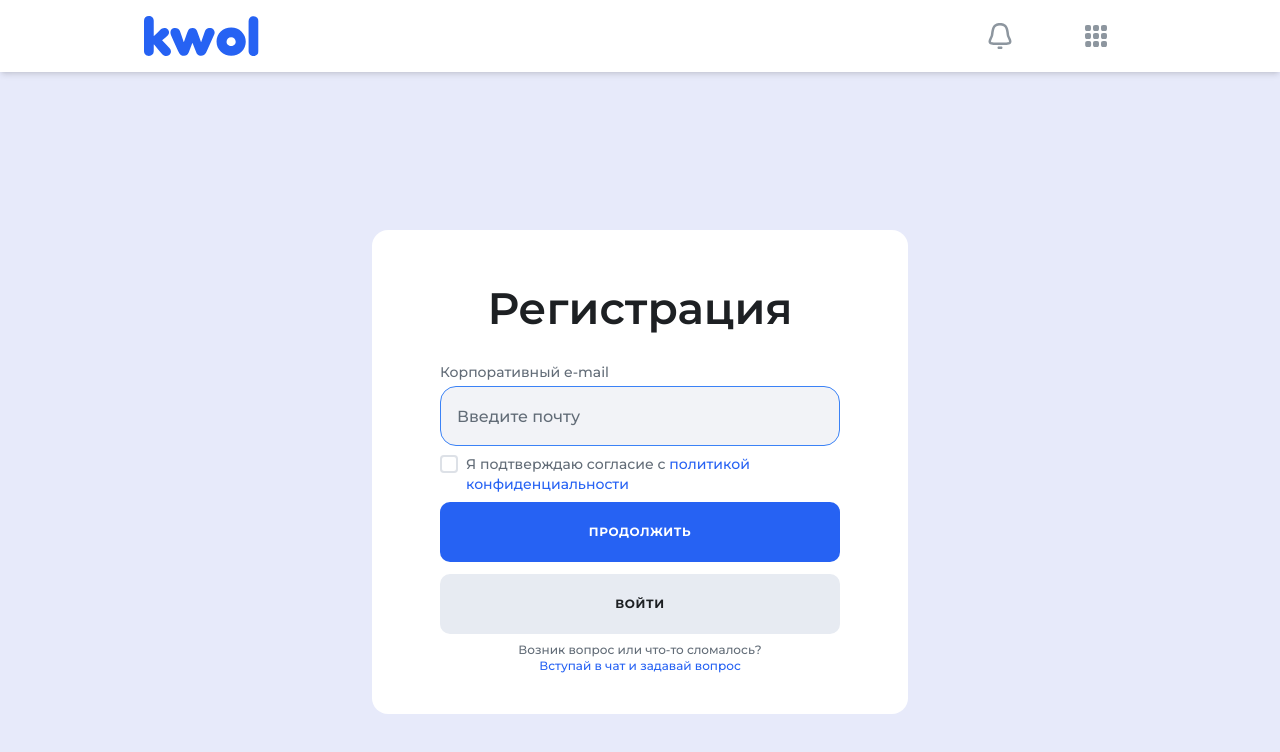
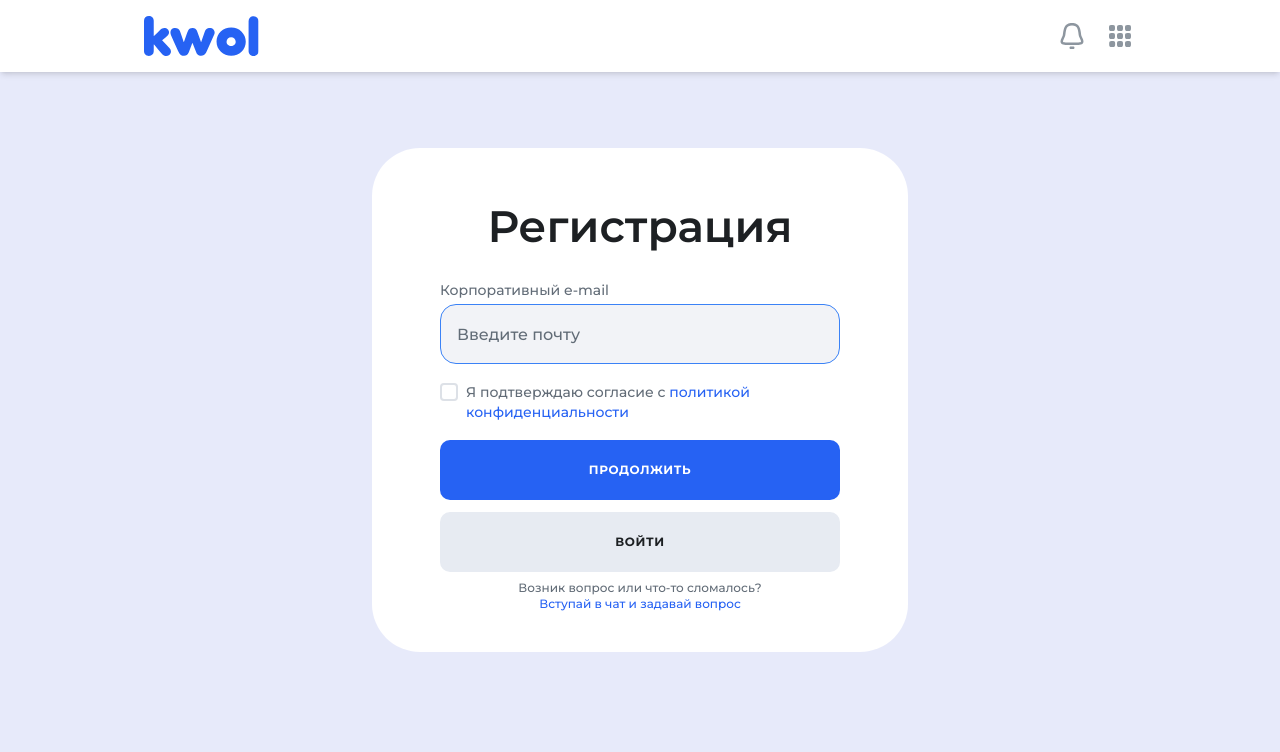
Before and after one commit to fedek1324/registrarionFormKwol, a React (Vite) app: page /registration1 in a window 1280 px wide. Shown: the top 752 px of the page. Built offline with nearby package versions, Linux system fonts and the light colour scheme.

Commit message:
fix nav and some registration issues

```diff
--- a/src/App.module.css
+++ b/src/App.module.css
@@ -15,17 +15,17 @@
 }
 
 .iconsContainer {
-  @apply hidden items-center gap-4;
+  @apply hidden;
 }
 
 @media (min-width: 768px) {
   .iconsContainer {
-    @apply flex;
+    @apply flex items-center gap-4 py-[6px];
   }
 }
 
 .navButton {
-  @apply flex justify-center items-center py-[6px];
+  @apply flex justify-center items-center p-0;
 }
 
 .icon {
--- a/src/components/Pages/Registration1/Registration1.module.css
+++ b/src/components/Pages/Registration1/Registration1.module.css
@@ -12,6 +12,10 @@
   @apply flex flex-col gap-[8px] w-full;
 }
 
+.confirmContainer {
+  @apply py-[10px]
+}
+
 .buttonContainer {
   @apply w-full pt-3 flex flex-col;
 }
--- a/src/components/Pages/Registration1/Registration1.tsx
+++ b/src/components/Pages/Registration1/Registration1.tsx
@@ -8,7 +8,6 @@ import { useLocalStorage } from "../../../hooks/useLocalStorage.ts";
 import TextInput from "../../TextInput/TextInput.tsx";
 import Checkbox from "../../Checkbox/Checkbox.tsx";
 import styles from "./Registration1.module.css";
-
 
 const formSchema = z.object({
   email: z.email("Некорректный email"),
@@ -30,20 +29,19 @@ const Registration = () => {
     resolver: zodResolver(formSchema),
     defaultValues: {
       email: email || "",
-      confirmPolicy: email ? true : undefined
+      confirmPolicy: email ? true : undefined,
     },
   });
-
 
   const onSubmit: SubmitHandler<FormSchema> = (data) => {
     console.log("Submit data", data);
     setEmail(data.email);
-    navigate('/registration2');
-  }
+    navigate("/registration2");
+  };
 
   return (
     <div className={styles.container}>
-      <form className="form" onSubmit={handleSubmit(onSubmit)}>
+      <form className="form-center" onSubmit={handleSubmit(onSubmit)}>
         <h1 className={styles.formHead + " pb-[100"}>Регистрация</h1>
         <div className={styles.mainContent}>
           <TextInput
@@ -57,6 +55,7 @@ const Registration = () => {
             <span className="error">{errors.email.message}</span>
           )}
 
+          <div className={styles.confirmContainer}>
             <Checkbox {...register("confirmPolicy")} tabIndex={2}>
               <span>
                 Я подтверждаю согласие с{" "}
@@ -66,6 +65,7 @@ const Registration = () => {
             {errors.confirmPolicy && (
               <span className="error">{errors.confirmPolicy.message}</span>
             )}
+          </div>
 
           <button tabIndex={3} type="submit" className="primary">
             Продолжить
--- a/src/components/Pages/Registration2/Registration2.tsx
+++ b/src/components/Pages/Registration2/Registration2.tsx
@@ -53,7 +53,7 @@ const Registration2 = () => {
 
   return (
     <div className={styles.container}>
-      <form className="form" onSubmit={handleSubmit(onSubmit)}>
+      <form className="form-center" onSubmit={handleSubmit(onSubmit)}>
         <h1 className={styles.formHead}>Регистрация</h1>
         <div className={styles.mainContent}>
           <TextInput
--- a/src/index.css
+++ b/src/index.css
@@ -79,11 +79,15 @@
     background-color: var(--gray-200);
   }
 
-  .form {
-    @apply bg-white rounded-[16px]
+  .form-center {
+    @apply bg-white rounded-[48px]
     flex flex-col items-center justify-center
     pt-[56px] px-[68px] pb-[40px]
     w-[536px];
+    position: absolute;
+    top: 50%;
+    left: 50%;
+    transform: translate(-50%, -50%);
   }
 
   .error {
```
Lines whose indentation alone changed are shown as unchanged.
